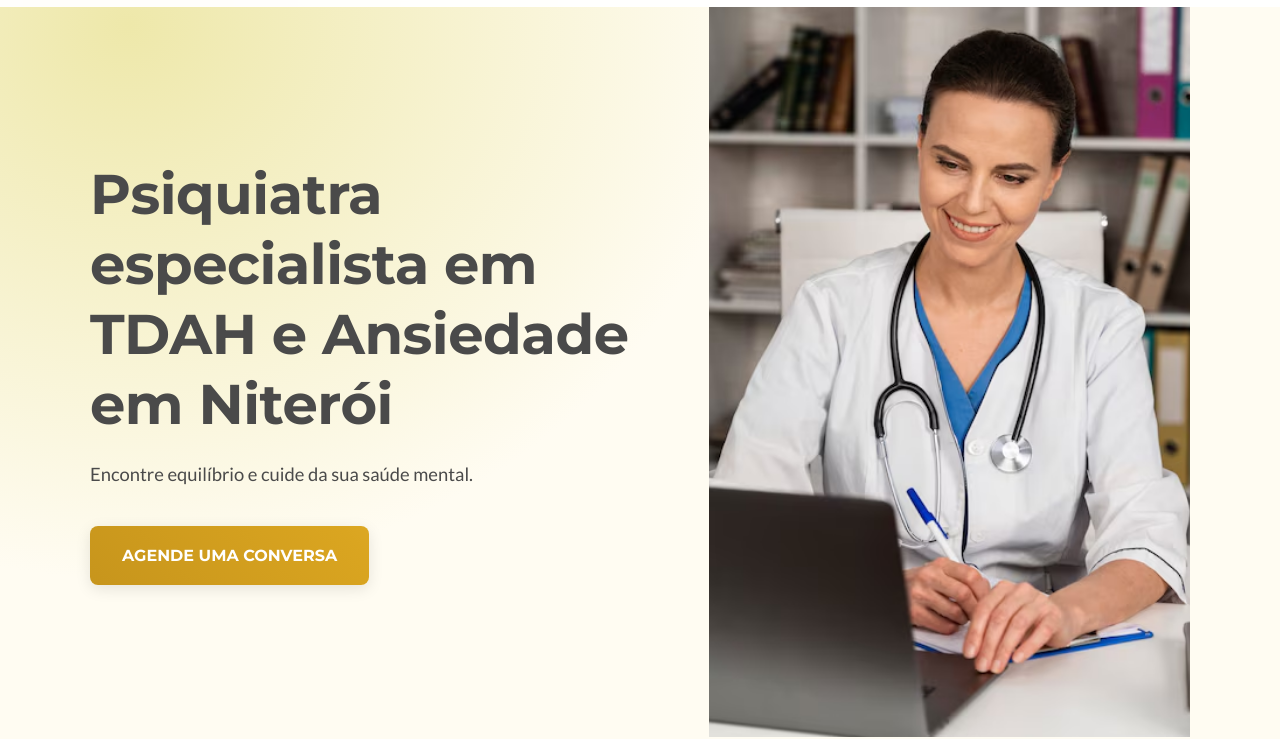
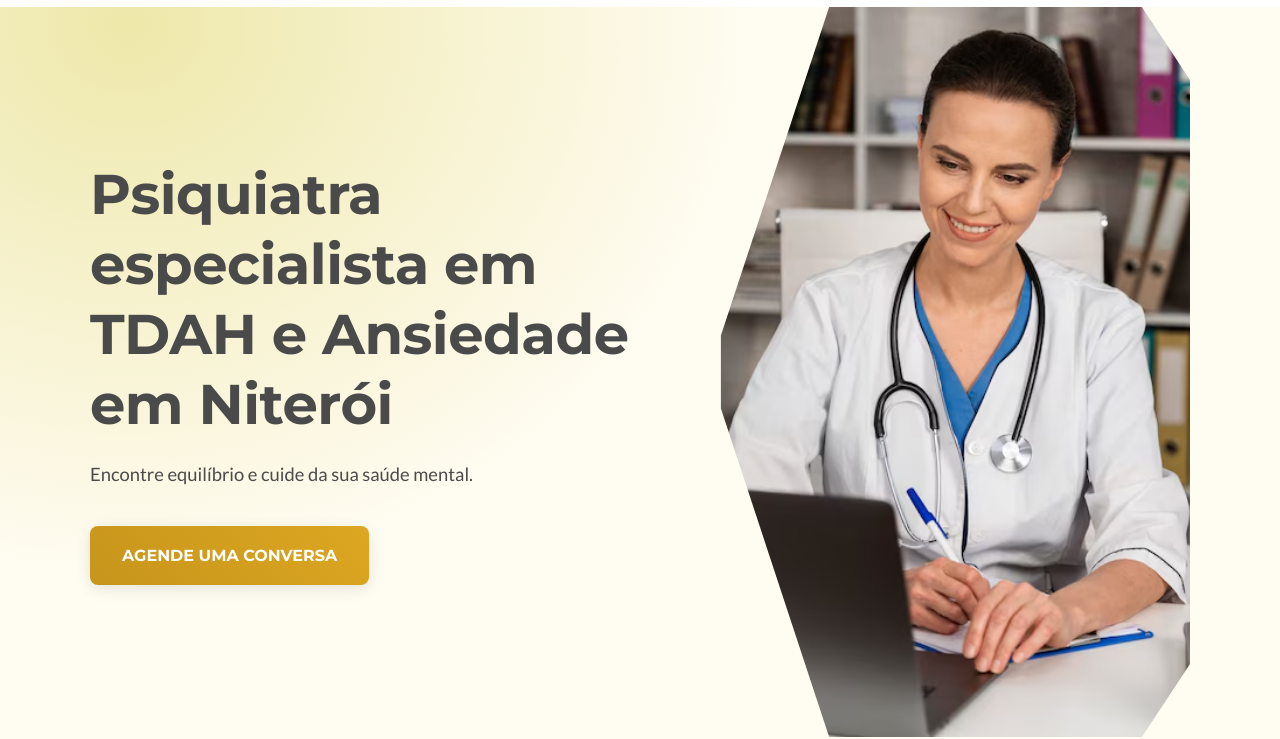
Before and after one commit to rodycreison/Dra-Tatiana-Dias, a plain HTML site: page index.html in a window 1280 px wide. Shown: the part 63-802 px from the top of the page. Drawn offline with Linux system fonts and the light colour scheme.

Commit message:
Add files via upload

```diff
--- a/style.css
+++ b/style.css
@@ -245,11 +245,13 @@ ul {
     justify-content: center;
 }
 
+/* ATUALIZAÇÃO: Regra do clip-path agora é autossuficiente */
 .hero-image img {
     width: 100%;
     height: 100%;
     object-fit: cover;
-    clip-path: url(#rounded-diamond-clip);
+    /* A forma do SVG agora está embutida diretamente aqui, tornando-a independente do HTML. */
+    clip-path: polygon(25% 0%, 90% 0, 100% 10%, 100% 90%, 90% 100%, 25% 100%, 2.5% 55%, 2.5% 45%);
 }
 
 #especialidades {
@@ -345,7 +347,6 @@ ul {
     cursor: pointer;
     z-index: 10;
     transition: var(--transition);
-    /* ATUALIZAÇÃO: Adicionado display flex para melhor alinhamento do ícone */
     display: flex;
     align-items: center;
     justify-content: center;
@@ -357,7 +358,6 @@ ul {
     box-shadow: 0 4px 10px rgba(0,0,0,0.1);
 }
 
-/* ATUALIZAÇÃO: Posição das setas corrigida para dentro da área visível */
 .prev-btn {
     left: 10px;
 }
@@ -552,7 +552,6 @@ ul {
         top: -7px;
     }
 
-    /* ATUALIZAÇÃO: Posição das setas no mobile também ajustada para consistência */
     .prev-btn {
         left: 5px;
     }
```
